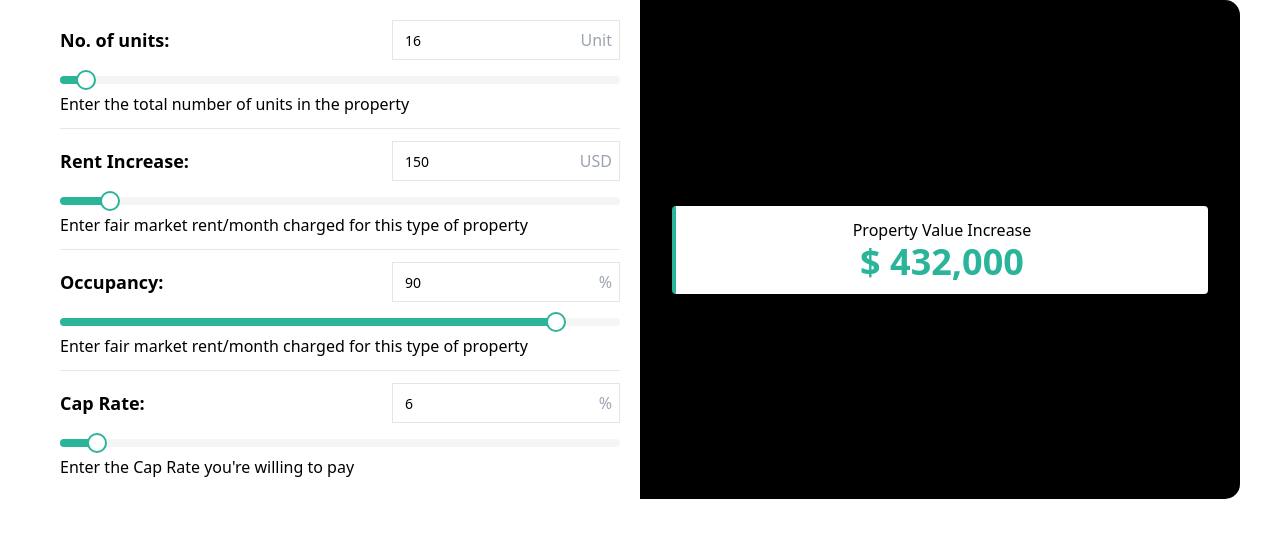
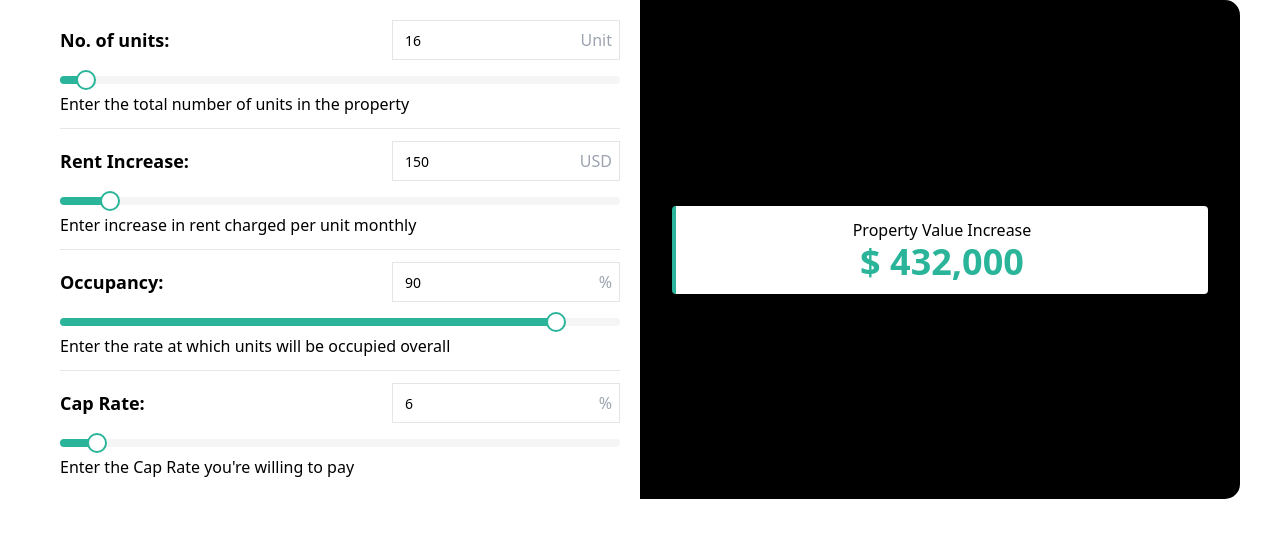
Before and after one commit to modernhomediscoveries/real-estate-increase-value, a React (Vite) app: page / in a window 1280 px wide. Shown: the top 538 px of the page. Built offline with nearby package versions, Linux system fonts and the light colour scheme.

Commit message:
Update App.tsx

```diff
--- a/src/App.tsx
+++ b/src/App.tsx
@@ -137,7 +137,7 @@ function App() {
             step={25}
           />
           <p className="text-start mt-2">
-            Enter fair market rent/month charged for this type of property
+            Enter increase in rent charged per unit monthly
           </p>
         </div>
 
@@ -169,7 +169,7 @@ function App() {
             step={1}
           />
           <p className="text-start mt-2">
-            Enter fair market rent/month charged for this type of property
+            Enter the rate at which units will be occupied overall
           </p>
         </div>
 
```
